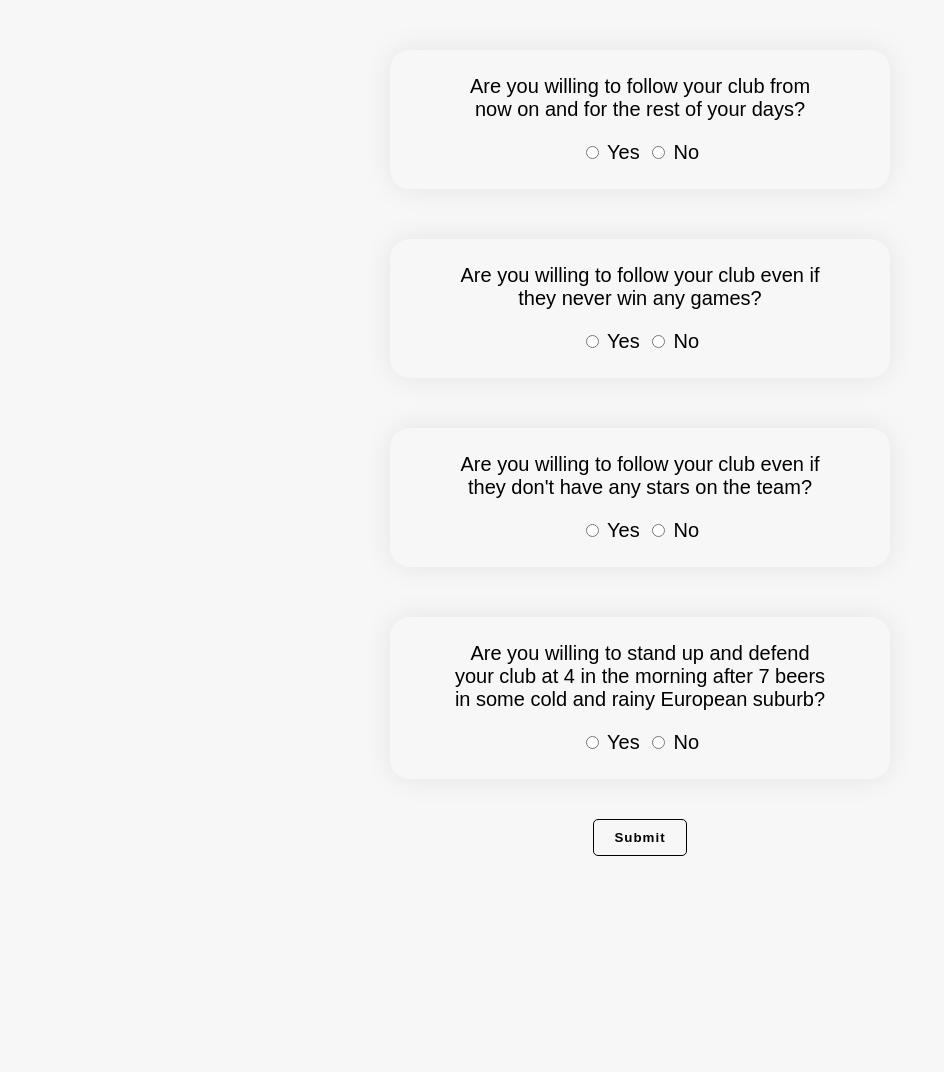
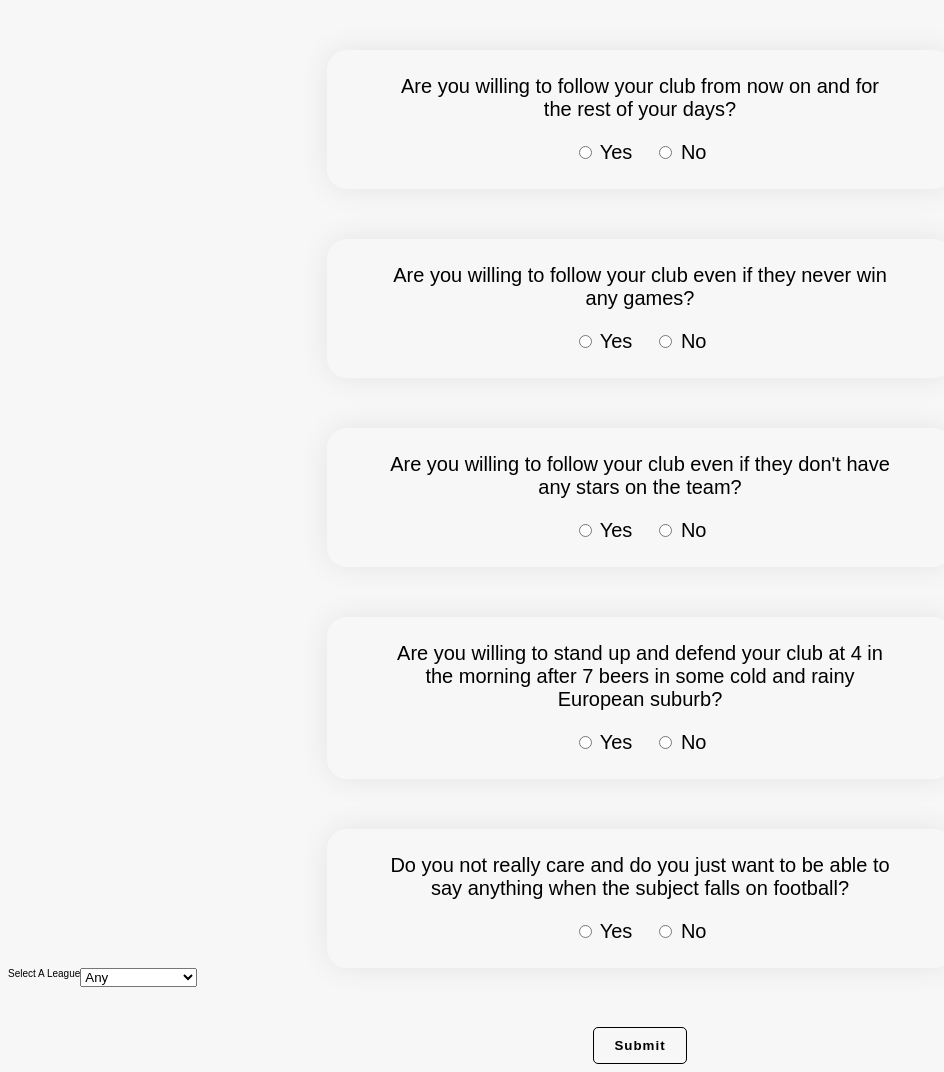
Before and after one commit to thomasflensted/pickmyclub, a plain HTML site: page questions.html in a window 1280 px wide. Shown: the whole page, without its empty margins (0-944 px from the left). Before the commit the page ends 864 px from the top, so only its background shows below. Drawn offline with Linux system fonts and the light colour scheme; a web font is replaced by a local one.

Commit message:
tilføjet dropdown til ligaer

```diff
--- a/questions.html
+++ b/questions.html
@@ -80,6 +80,37 @@
             </form>
         </div>
 
+        <!-- QUESTION CARD -->
+        <div class="question-card">
+            <form action="">
+                <p class="question">Do you not really care and do you just want to be able to say anything when the
+                    subject falls on football?</p>
+                <div class="options">
+                    <div class="option">
+                        <input type="radio" id="html" name="fav_language" value="Yes">
+                        <label for="html">Yes</label>
+                    </div>
+                    <div class="option">
+                        <input type="radio" id="css" name="fav_language" value="No">
+                        <label for="css">No</label>
+                    </div>
+                </div>
+            </form>
+        </div>
+
+        <div class="league">
+            <label for="cars">Select A League</label>
+            <select name="leagues" id="leagues">
+                <option value="any">Any</option>
+                <option value="premier">Premier League</option>
+                <option value="laliga">La Liga</option>
+                <option value="bundes">Bundesliga</option>
+                <option value="seriea">Serie A</option>
+                <option value="ligue">Ligue 1</option>
+                <option value="eredivise">Eredivisie</option>
+            </select>
+        </div>
+
         <button class="btn submit">Submit</button>
 
     </body>
--- a/style.css
+++ b/style.css
@@ -63,7 +63,7 @@ p {
 
 .question-card {
     font-size: 2rem;
-    max-width: 30%;
+    max-width: 40%;
     margin: auto;
     text-align: center;
     margin-top: 5rem;
@@ -92,3 +92,7 @@ p {
     margin-top: 4rem;
     margin-bottom: 4rems;
 }
+
+.league {
+    display: flex;
+}
```
